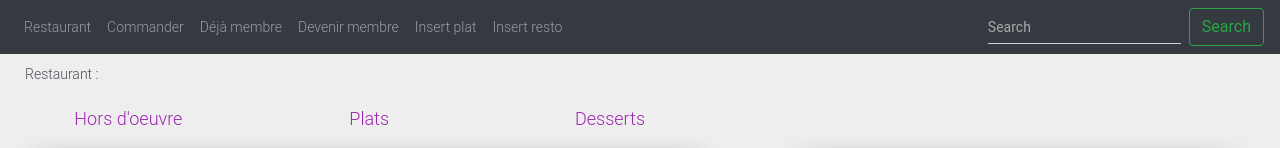
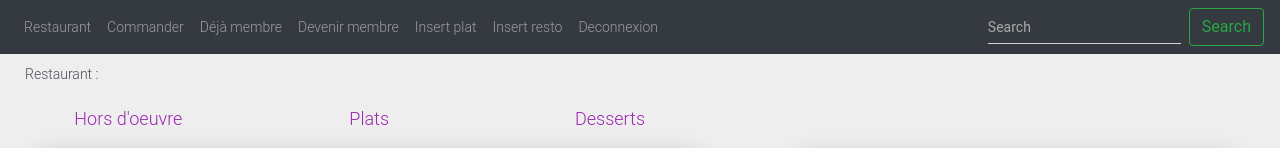
Before and after one commit to Ando230/resto, a Vue app: page / in a window 1280 px wide. Shown: the top 148 px of the page. Built offline with nearby package versions, Linux system fonts and the light colour scheme; what vuefire would draw is missing.

Commit message:
Ajout lien deconnexion

```diff
--- a/src/App.vue
+++ b/src/App.vue
@@ -20,6 +20,9 @@
           </li>
           <li class="nav-item">
             <router-link :to="{ name: 'InsertResto' }" class="nav-link">Insert resto</router-link>
+          </li>
+          <li class="nav-item">
+            <a @click="deconnexion(event)" href="#" class="nav-link">Deconnexion</a>
           </li>
         </ul>
         <form class="form-inline my-2 my-lg-0">
@@ -45,6 +48,14 @@
 
 <script>
 export default {
-  name: "app"
+  name: "app",
+
+  methods: {
+    deconnexion(event) {
+      window.sessionStorage.clear();
+      this.$router.push("/login");
+      return;
+    }
+  }
 };
 </script>
```
